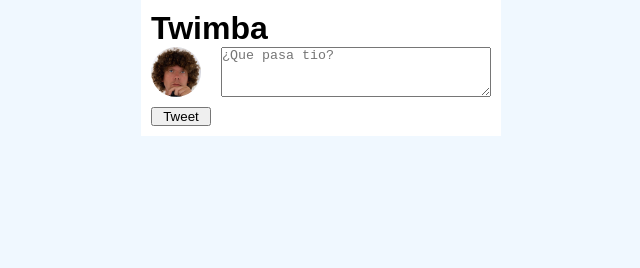
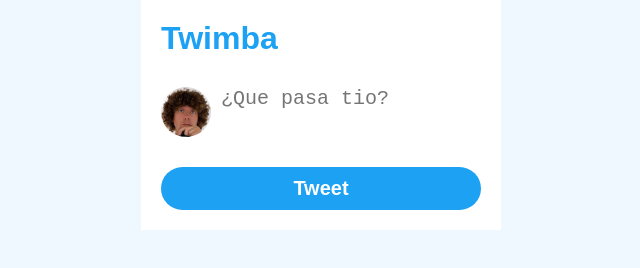
Before and after one commit to drkedrkedjon/twimba-mini-tweeter-clone, a plain HTML site: page index.html in a window 1280 px wide. Shown: the whole page, without its empty margins (319-959 px from the left). Drawn offline with Linux system fonts and the light colour scheme.

Commit message:
Section twitear terminada

```diff
--- a/css.css
+++ b/css.css
@@ -9,11 +9,15 @@ body {
   font-family: Arial, Helvetica, sans-serif;
 }
 
+header {
+  margin-block-end: 30px;
+}
+
 .container {
   background-color: white;
   max-width: 360px;
   margin: auto;
-  padding: 10px;
+  padding: 20px;
 }
 
 .avatar {
@@ -21,14 +25,41 @@ body {
   border-radius: 50%;
 }
 
+h1 {
+  color: #1DA1F2;
+}
+
 /* Section tweetar */
 
 .twitear {
   display: grid;
   gap: 10px;
-  grid-template-columns: 60px auto;
+  grid-template-columns: 50px auto;
   grid-template-rows: auto auto;
 }
 .twitear-avatar {
+  grid-column: 1 / 2;
+}
 
+.twitear-input {
+  grid-column: 2 / -1;
+  height: 50px;
+  resize: none;
+  border: none;
+  font-size: 20px;
 }
+
+.twitear-btn {
+  grid-column: 1 / -1;
+  margin-block-start: 20px;
+  background-color: #1DA1F2;
+  padding: 10px 30px;
+  font-size: 20px;
+  border: none;
+  border-radius: 30px;
+  font-weight: 900;
+  color: white;
+  cursor: pointer;
+}
+
+/* Section tweetar fin */
--- a/index.html
+++ b/index.html
@@ -15,7 +15,7 @@
     </header>
     <section class="twitear">
       <img class="twitear-avatar avatar" src="/imagenes/sasa.jpg" alt="Avatar">
-      <textarea name="twitear-input" id="twitear-input" placeholder="¿Que pasa tio?"></textarea>
+      <textarea name="twitear-input" class="twitear-input" id="twitear-input" placeholder="¿Que pasa tio?"></textarea>
       <button class="twitear-btn" id="twitear-btn">Tweet</button>
     </section>
     <main>
```
